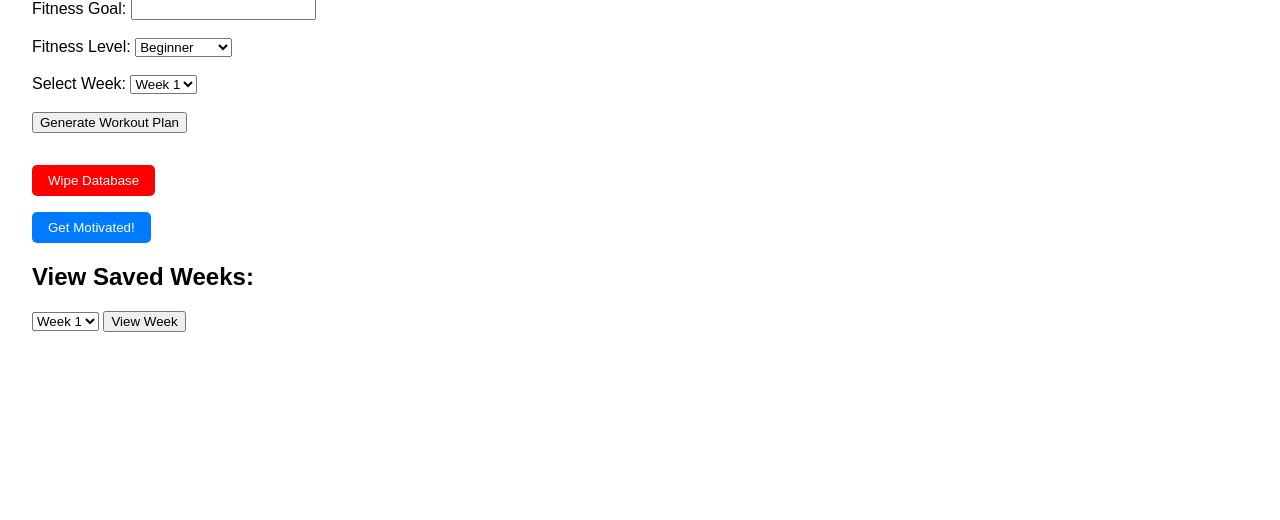
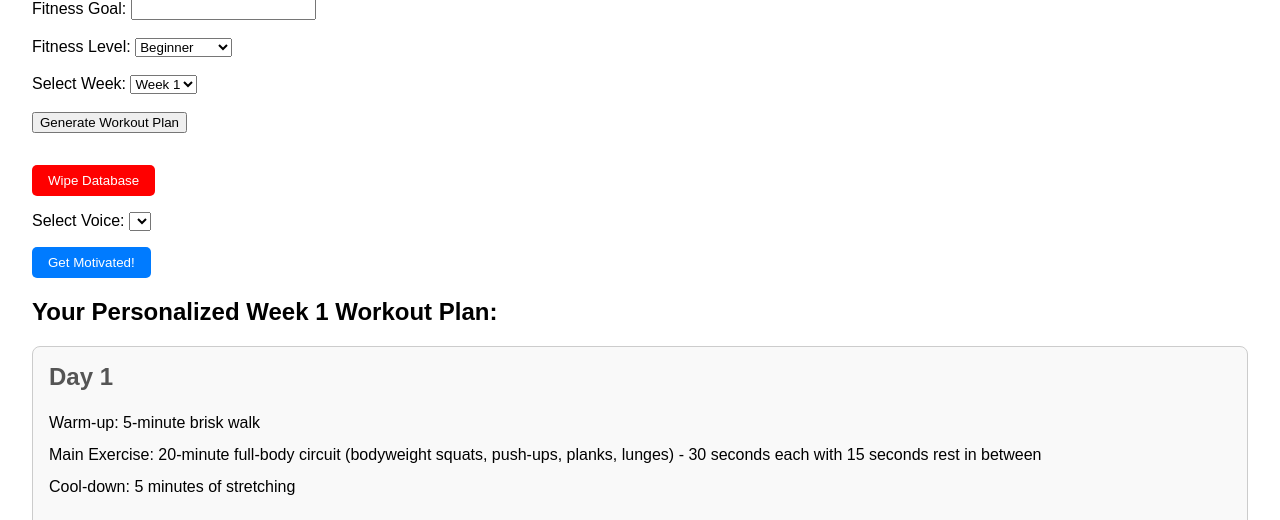
Before and after one commit to LClingner2/GAITProject, a Flask app: page / in a window 1280 px wide. Shown: the part 91-611 px from the top of the page. Before the commit the page ends 423 px from the top, so only its background shows below. Run offline with Flask 3, Linux system fonts and the light colour scheme; lists and menus that the app fills with data are empty.

Commit message:
added ability to change voice, images are generated based on workout of day

```diff
--- a/app.py
+++ b/app.py
@@ -4,6 +4,7 @@
 import os
 from dotenv import load_dotenv
 from datetime import datetime
+import requests
 
 # Load environment variables from .env file
 load_dotenv()
@@ -19,7 +20,7 @@
 app.config['SQLALCHEMY_TRACK_MODIFICATIONS'] = False
 db = SQLAlchemy(app)
 
-# Database model
+# Database model for workout plans
 class WorkoutPlan(db.Model):
     id = db.Column(db.Integer, primary_key=True)
     goal = db.Column(db.String(100), nullable=False)
@@ -27,26 +28,69 @@
     week = db.Column(db.String(20), nullable=False)
     content = db.Column(db.Text, nullable=False)
     created_at = db.Column(db.DateTime, default=datetime.utcnow)
+    images = db.relationship('WorkoutImage', backref='plan', lazy=True)
+
+# Database model for workout images
+class WorkoutImage(db.Model):
+    id = db.Column(db.Integer, primary_key=True)
+    plan_id = db.Column(db.Integer, db.ForeignKey('workout_plan.id'), nullable=False)
+    day_number = db.Column(db.Integer, nullable=False)
+    image_path = db.Column(db.String(200), nullable=False)
 
     def __repr__(self):
-        return f"<WorkoutPlan {self.id} - {self.week}>"
+        return f"<WorkoutImage {self.id} - Day {self.day_number}>"
 
 # Initialize the database
 with app.app_context():
     db.create_all()
 
+def generate_dalle_image(prompt, day_index, plan_id):
+    # Check if the image already exists in the database
+    existing_image = WorkoutImage.query.filter_by(plan_id=plan_id, day_number=day_index).first()
+    if existing_image:
+        print(f"Using existing image for day {day_index}")
+        return existing_image.image_path
+
+    try:
+        # Generate an image using DALL-E API with a supported size (1024x1024)
+        response = openai.Image.create(
+            model="dall-e-3",
+            prompt=prompt,
+            n=1,
+            size="1024x1024"
+        )
+        image_url = response["data"][0]["url"]
+
+        # Download the image and save it locally
+        image_path = f"static/images/plan_{plan_id}_day_{day_index}.jpg"
+        image_response = requests.get(image_url)
+        with open(image_path, "wb") as f:
+            f.write(image_response.content)
+
+        # Save the image path to the database
+        new_image = WorkoutImage(plan_id=plan_id, day_number=day_index, image_path=image_path)
+        db.session.add(new_image)
+        db.session.commit()
+
+        print(f"Generated and saved new image for day {day_index}")
+        return image_path
+    except Exception as e:
+        print(f"Error generating image: {e}")
+        return None
+
 @app.route("/", methods=["GET", "POST"])
 def home():
     workout_plan = ""
     daily_workouts = []
+    image_paths = []
     selected_week = ""
+    zipped_data = []
 
     if request.method == "POST":
         goal = request.form.get("goal")
         fitness_level = request.form.get("fitness_level")
         selected_week = request.form.get("week")
 
-        # Ensure selected_week has a default value
         if not selected_week:
             selected_week = "Week 1"
 
@@ -55,6 +99,8 @@
 
         if existing_plan:
             workout_plan = existing_plan.content
+            plan_id = existing_plan.id
+            print(f"Retrieved existing plan for {selected_week}")
         else:
             # Construct a 7-day workout plan prompt with the selected week
             prompt = f"""
@@ -62,61 +108,71 @@
             Provide a plan for each day of the week (Day 1 to Day 7), including warm-ups, main exercises, and cool-downs.
             """
             try:
-                # Use ChatCompletion for chat-based models
                 response = openai.ChatCompletion.create(
-                    model="gpt-4",  # Or "gpt-4"
+                    model="gpt-3.5-turbo",
                     messages=[
                         {"role": "user", "content": prompt}
                     ],
-                    max_tokens=700  # Ensure sufficient space for detailed plans
+                    max_tokens=700
                 )
-                # Extract the generated workout plan
                 workout_plan = response["choices"][0]["message"]["content"].strip()
 
-                # Save the workout plan to the database
                 new_plan = WorkoutPlan(goal=goal, fitness_level=fitness_level, week=selected_week, content=workout_plan)
                 db.session.add(new_plan)
                 db.session.commit()
+                plan_id = new_plan.id
+                print(f"Saved new plan for {selected_week}")
 
             except Exception as e:
-                db.session.rollback()  # Roll back the session in case of an error
+                db.session.rollback()
                 workout_plan = f"Error: {str(e)}"
+                print(f"Error saving plan: {e}")
+                return render_template("index.html")
 
-        # Split the workout plan by days using "Day X:" as the delimiter
+    elif request.method == "GET":
+        selected_week = request.args.get("week", "Week 1")
+        existing_plan = WorkoutPlan.query.filter_by(week=selected_week).first()
+
+        if existing_plan:
+            workout_plan = existing_plan.content
+            plan_id = existing_plan.id
+            print(f"Retrieved existing plan for {selected_week}")
+
+    # Split the workout plan by days
+    if workout_plan:
         daily_workouts = workout_plan.split("Day ")
         daily_workouts = [f"Day {day.strip()}" for day in daily_workouts if day.strip()]
+        print(f"Daily workouts: {daily_workouts}")
+
+        # Generate or retrieve images for each day
+        for i, day in enumerate(daily_workouts):
+            if ':' in day:
+                day_prompt = f"An illustration of exercises for {day.split(':', 1)[1].strip()}"
+            else:
+                day_prompt = "An illustration of a general workout exercise"
+
+            image_path = generate_dalle_image(day_prompt, i + 1, plan_id)
+            image_paths.append(image_path)
+
+        # Zip the daily workouts with image paths
+        zipped_data = list(zip(daily_workouts, image_paths))
 
     # Fetch all saved weeks for display in the dropdown
     saved_weeks = WorkoutPlan.query.with_entities(WorkoutPlan.week).distinct().all()
     saved_weeks = [week[0] for week in saved_weeks]
 
-    return render_template("index.html", daily_workouts=daily_workouts, selected_week=selected_week, saved_weeks=saved_weeks)
-
-@app.route("/view", methods=["GET"])
-def view_week():
-    week = request.args.get("week")
-    plan = WorkoutPlan.query.filter_by(week=week).first()
-    daily_workouts = []
-
-    if plan:
-        # Split the workout plan by days using "Day X:" as the delimiter
-        daily_workouts = plan.content.split("Day ")
-        daily_workouts = [f"Day {day.strip()}" for day in daily_workouts if day.strip()]
-
-    # Fetch all saved weeks for display in the dropdown
-    saved_weeks = WorkoutPlan.query.with_entities(WorkoutPlan.week).distinct().all()
-    saved_weeks = [week[0] for week in saved_weeks]
-
-    return render_template("index.html", daily_workouts=daily_workouts, selected_week=week, saved_weeks=saved_weeks)
+    return render_template("index.html", zipped_data=zipped_data, selected_week=selected_week, saved_weeks=saved_weeks)
 
 @app.route("/wipe", methods=["POST"])
 def wipe_database():
     try:
-        # Delete all records from the WorkoutPlan table
+        db.session.query(WorkoutImage).delete()
         db.session.query(WorkoutPlan).delete()
         db.session.commit()
+        print("Database wiped successfully.")
     except Exception as e:
         db.session.rollback()
+        print(f"Error wiping database: {e}")
     return redirect(url_for("home"))
 
 if __name__ == "__main__":
--- a/templates/index.html
+++ b/templates/index.html
@@ -52,6 +52,9 @@
             cursor: pointer;
             margin-top: 1rem;
         }
+        .voice-select {
+            margin-top: 1rem;
+        }
     </style>
 </head>
 <body>
@@ -82,23 +85,16 @@
         <button type="submit" class="wipe-button">Wipe Database</button>
     </form>
 
+    <div class="voice-select">
+        <label for="voices">Select Voice:</label>
+        <select id="voices"></select>
+    </div>
+
     <button class="tts-button" onclick="playMotivationalQuote()">Get Motivated!</button>
 
-    {% if saved_weeks %}
-        <h2>View Saved Weeks:</h2>
-        <form method="GET" action="{{ url_for('view_week') }}">
-            <select name="week">
-                {% for week in saved_weeks %}
-                    <option value="{{ week }}">{{ week }}</option>
-                {% endfor %}
-            </select>
-            <button type="submit">View Week</button>
-        </form>
-    {% endif %}
-
-    {% if daily_workouts %}
+    {% if zipped_data %}
         <h2>Your Personalized {{ selected_week }} Workout Plan:</h2>
-        {% for day in daily_workouts %}
+        {% for day, image_path in zipped_data %}
             <div class="workout-day">
                 <h2>{{ day.split(':')[0] }}</h2>
                 {% set day_content = day.split(':', 1)[1] %}
@@ -107,12 +103,32 @@
                         <p>{{ line.strip() }}</p>
                     {% endif %}
                 {% endfor %}
-                <img src="{{ url_for('static', filename='images/' + loop.index|string + '.jpg') }}" alt="Workout Image">
+                {% if image_path %}
+                    <img src="{{ image_path }}" alt="Workout Image">
+                {% endif %}
             </div>
         {% endfor %}
     {% endif %}
 
     <script>
+        // Populate the voice dropdown with available voices
+        function populateVoiceList() {
+            const voiceSelect = document.getElementById("voices");
+            const voices = window.speechSynthesis.getVoices();
+
+            voiceSelect.innerHTML = "";
+            voices.forEach((voice, index) => {
+                const option = document.createElement("option");
+                option.value = index;
+                option.textContent = `${voice.name} (${voice.lang})`;
+                voiceSelect.appendChild(option);
+            });
+        }
+
+        // Populate the voices when they are loaded
+        window.speechSynthesis.onvoiceschanged = populateVoiceList;
+        populateVoiceList();
+
         function playMotivationalQuote() {
             const quotes = [
                 "You are stronger than you think. Keep pushing!",
@@ -126,8 +142,15 @@
             // Select a random quote
             const randomQuote = quotes[Math.floor(Math.random() * quotes.length)];
 
-            // Use the Web Speech API for text-to-speech
+            // Create a new SpeechSynthesisUtterance
             const utterance = new SpeechSynthesisUtterance(randomQuote);
+
+            // Get the selected voice
+            const voiceSelect = document.getElementById("voices");
+            const voices = window.speechSynthesis.getVoices();
+            utterance.voice = voices[voiceSelect.value];
+
+            // Set other properties
             utterance.lang = 'en-US';
             utterance.rate = 1.0;
             utterance.pitch = 1.0;
```
Also changed, not shown: instance/workouts.db, static/images/day_1.jpg (added), static/images/day_2.jpg (added), static/images/day_3.jpg (added), static/images/day_4.jpg (added), 11 other files.
